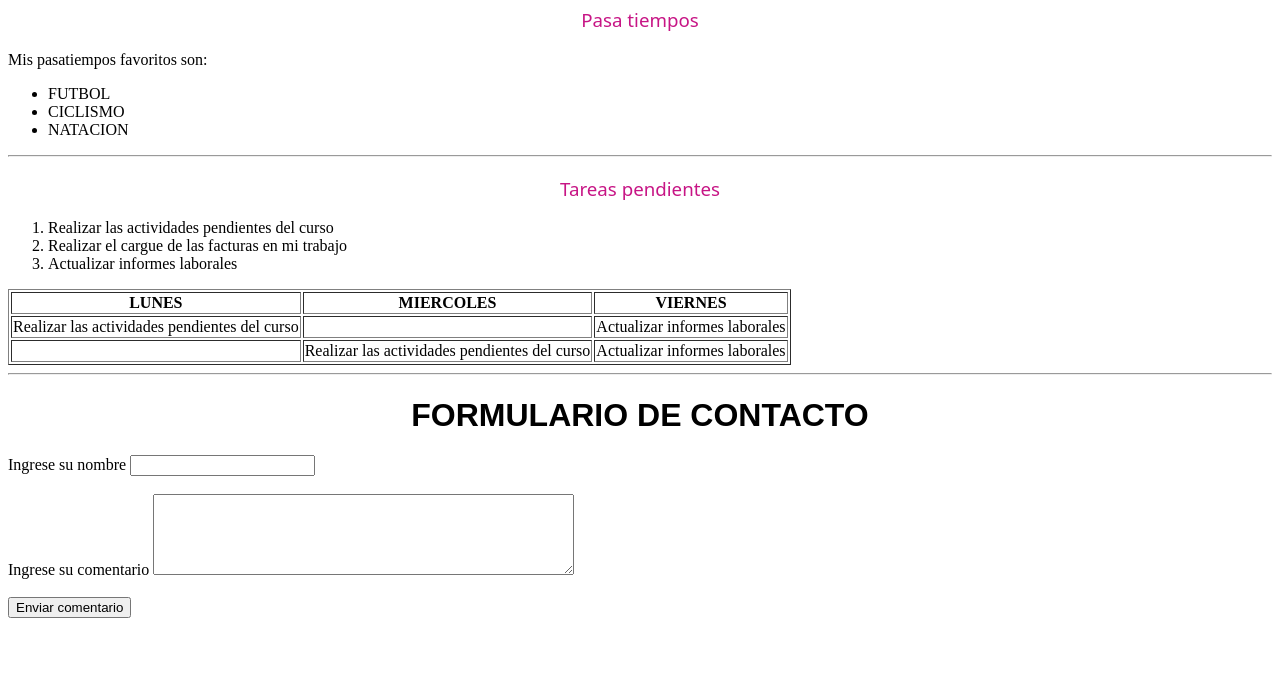
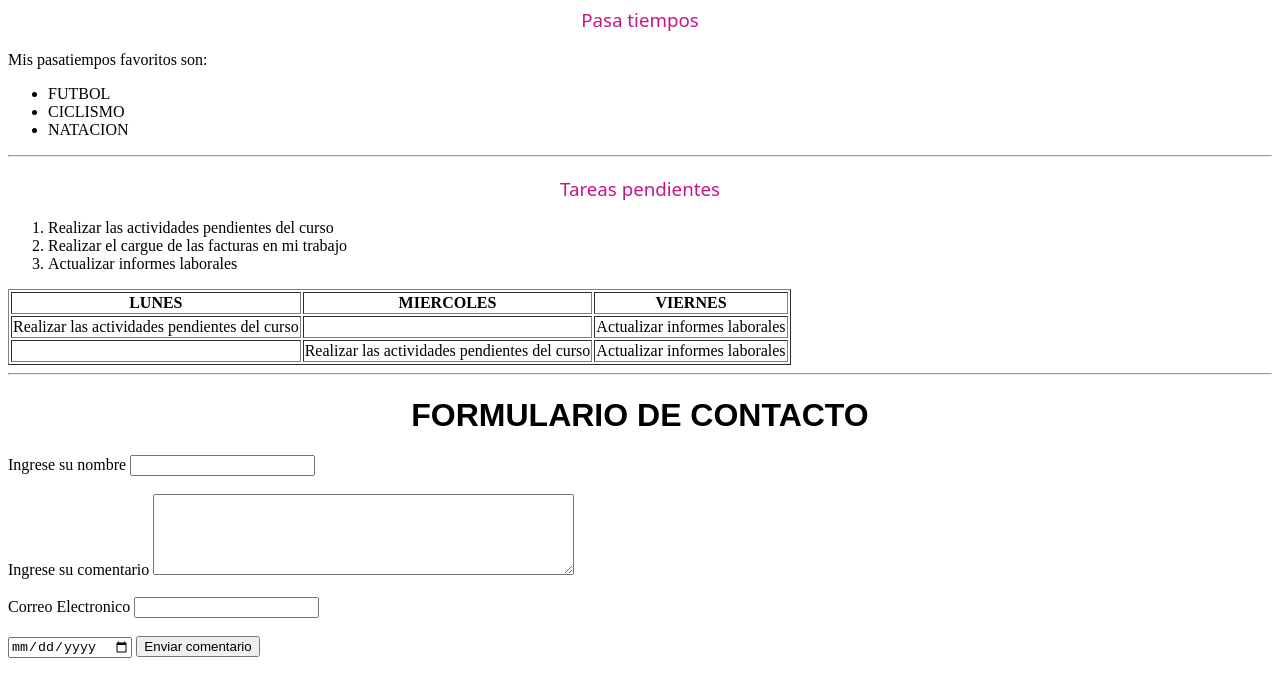
Before and after one commit to JuniorBenitez1106/Laboratorio1, a plain HTML site: page Index.html in a window 1280 px wide. Shown: the part 370-1054 px from the top of the page. Before the commit the page ends 996 px from the top, so only its background shows below. Drawn offline with Linux system fonts and the light colour scheme; a web font is replaced by a local one.

Commit message:
Se añade al formulario correco electronico y selecion de fecha

```diff
--- a/Index.html
+++ b/Index.html
@@ -62,7 +62,11 @@
 		<input type="text" name="Nombre"><br><br>
 		<label>Ingrese su comentario</label>
 		<textarea rows="5" cols="50"></textarea><br><br>
-  		<input type="submit" value="Enviar comentario">
+
+  		<label>Correo Electronico</label>
+  		<input type="text" name="correo"><br><br>
+  		<input type="date" name="fecha_nacimiento">
+  		<input type="submit" value="Enviar comentario"><br><br>
 
 
 
```
